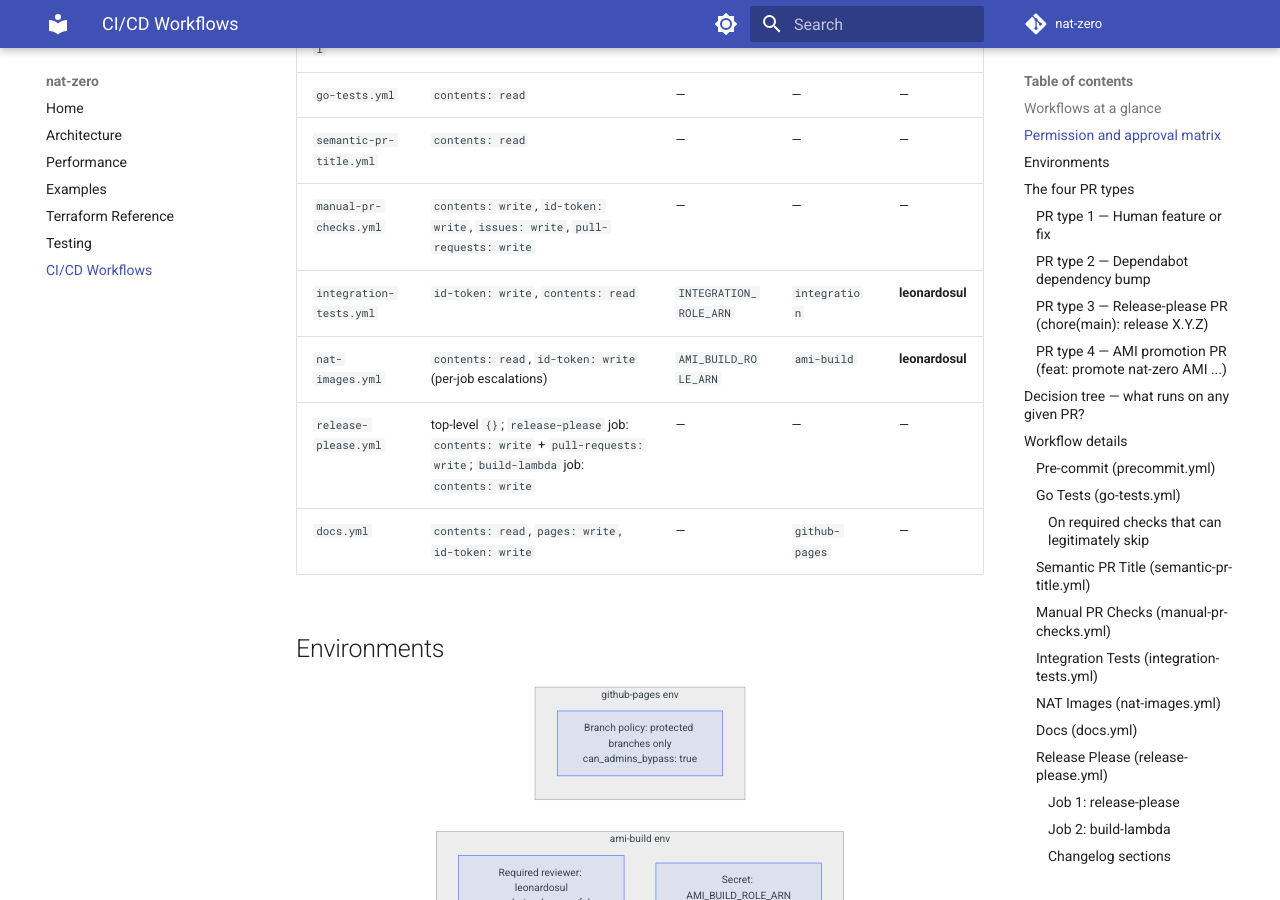
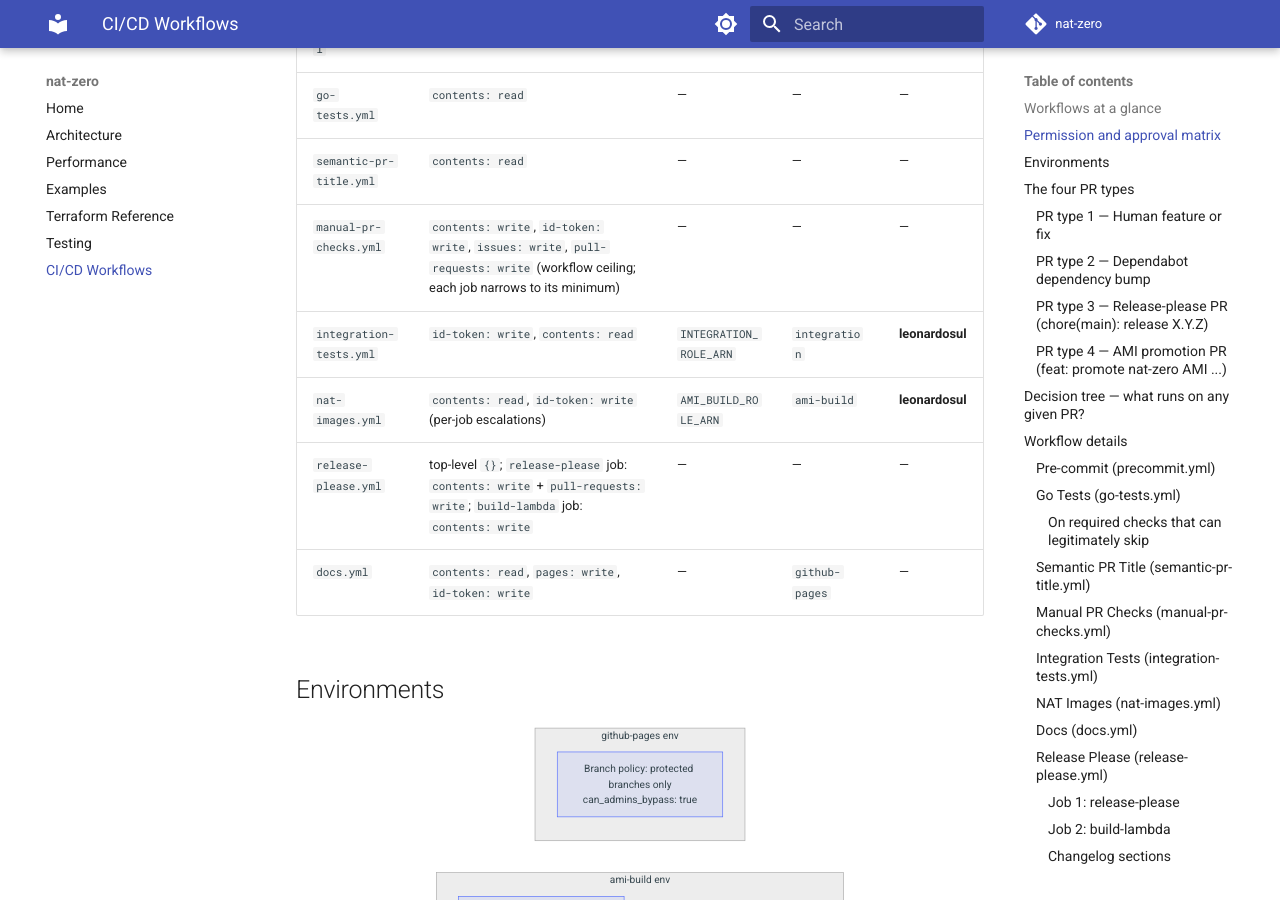
Before and after one commit to MachineDotDev/nat-zero, an MkDocs documentation site: the page built from docs/workflows.md, in a window 1280 px wide and 900 px high, scrolled down 1306 px. Built offline with MkDocs 1.6.1 and Material for MkDocs 9.7.7, drawn with Linux system fonts in a browser that asks for light colours; comment, search, counter and statistics services are not loaded.

Commit message:
ci: scope manual-pr-checks permissions to per-job minimums
The workflow-level permissions remain as the ceiling (union of all
jobs), but each job now narrows to only what it needs: integration
gets id-token+contents:read, nat-images gets id-token+contents:write+
pull-requests:write, and clear-trigger-label gets only issues:write.

Co-Authored-By: Claude Opus 4.6 (1M context) <noreply@anthropic.com>

```diff
--- a/docs/workflows.md
+++ b/docs/workflows.md
@@ -44,7 +44,7 @@ graph TB
 | `precommit.yml` | `contents: read` | — | — | — |
 | `go-tests.yml` | `contents: read` | — | — | — |
 | `semantic-pr-title.yml` | `contents: read` | — | — | — |
-| `manual-pr-checks.yml` | `contents: write`, `id-token: write`, `issues: write`, `pull-requests: write` | — | — | — |
+| `manual-pr-checks.yml` | `contents: write`, `id-token: write`, `issues: write`, `pull-requests: write` (workflow ceiling; each job narrows to its minimum) | — | — | — |
 | `integration-tests.yml` | `id-token: write`, `contents: read` | `INTEGRATION_ROLE_ARN` | `integration` | **leonardosul** |
 | `nat-images.yml` | `contents: read`, `id-token: write` (per-job escalations) | `AMI_BUILD_ROLE_ARN` | `ami-build` | **leonardosul** |
 | `release-please.yml` | top-level `{}`; `release-please` job: `contents: write` + `pull-requests: write`; `build-lambda` job: `contents: write` | — | — | — |
```
Also changed, not shown: 1 other file.
